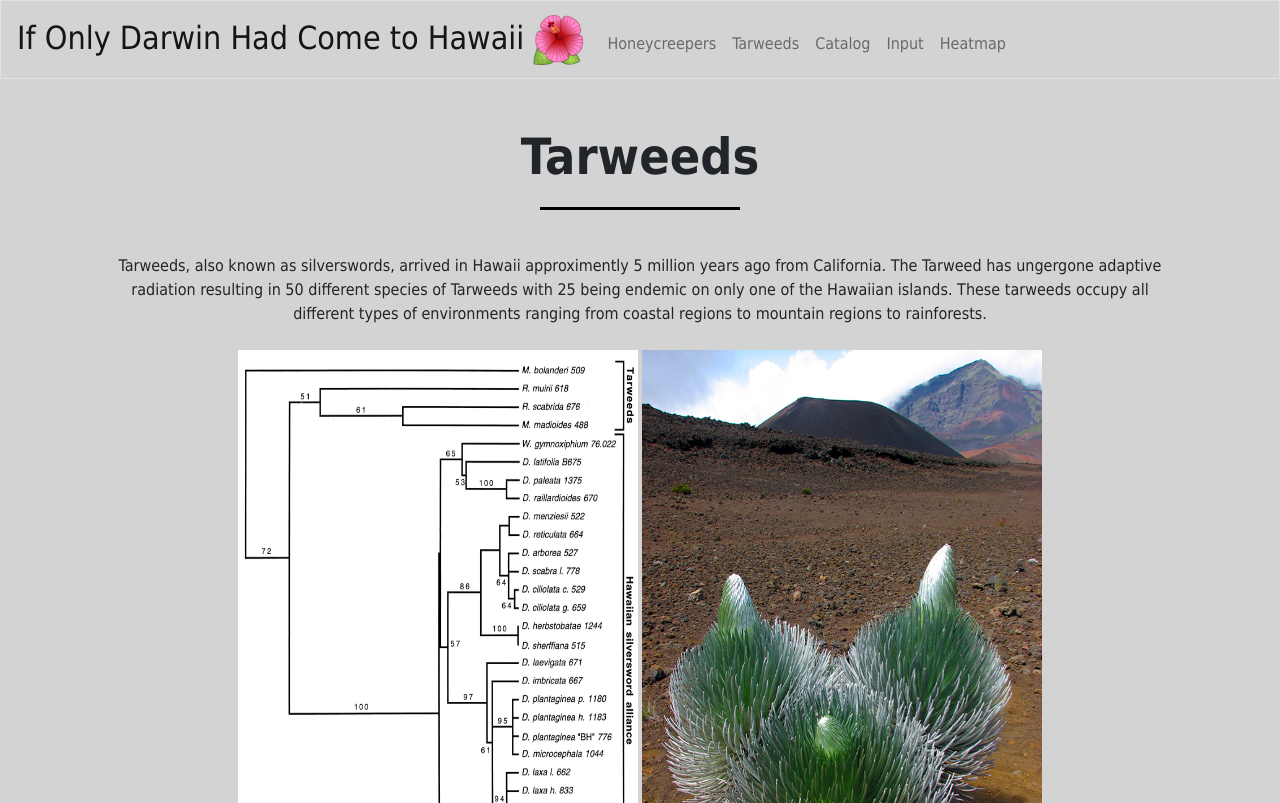
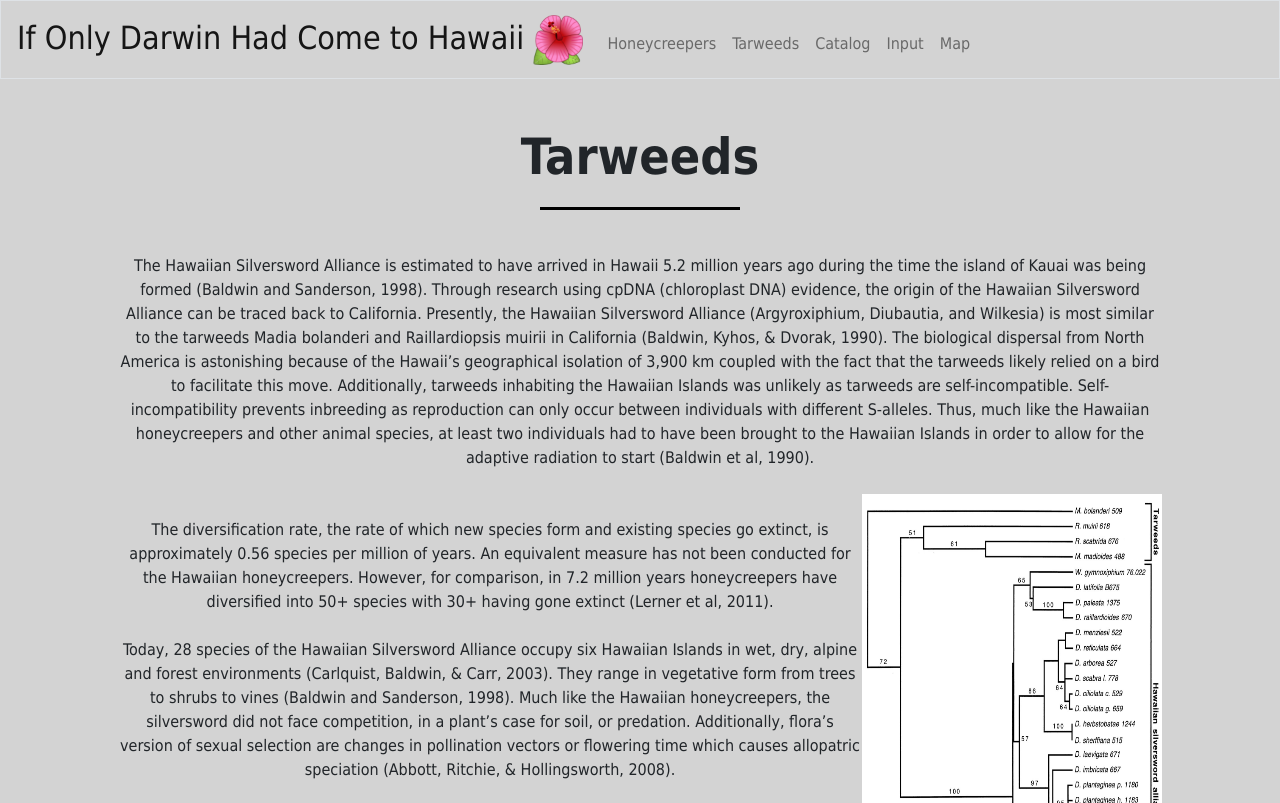
Before and after one commit to natalieuhr/finalProject, a Flask app: page /tarweeds in a window 1280 px wide. Shown: the top 803 px of the page. Run offline with Flask 2, Linux system fonts and the light colour scheme; some libraries are stand-ins or nearby versions.

Commit message:
first commit

```diff
--- a/application.py
+++ b/application.py
@@ -44,10 +44,12 @@ def userinput():
         birds = db.execute("SELECT species FROM catalog")
         return render_template("input.html", birds=birds)
     else:
-        # check to make sure input is valid!
+        # store input and check to make sure input is valid
         name = request.form.get("bird")
         lat = request.form.get("latitude")
         lon = request.form.get("longitude")
+        if not name or not lat or not lon:
+                return redirect("/")
         # insert information into markers database
         db.execute("INSERT INTO markers (name, latitude, longitude) VALUES (:name, :lat, :lon)", name=name, lat=lat, lon=lon)
         return redirect("/heatmap")
--- a/templates/heatmap.html
+++ b/templates/heatmap.html
@@ -35,7 +35,7 @@
                         <li class="nav-item"><a class="nav-link" href="/tarweeds">Tarweeds</a></li>
                         <li class="nav-item"><a class="nav-link" href="/catalog">Catalog</a></li>
                         <li class="nav-item"><a class="nav-link" href="/input">Input</a></li>
-                        <li class="nav-item"><a class="nav-link" href="/heatmap">Heatmap</a></li>
+                        <li class="nav-item"><a class="nav-link" href="/heatmap">Map</a></li>
                     </ul>
             </div>
         </nav>
@@ -52,8 +52,8 @@
     function initMap() {
       var map = new google.maps.Map(document.getElementById('map'), {
         //Make center of the map Cambridge, MA
-        center: {lat: 42.365250, lng:-71.105011},
-        zoom: 12
+        center: {lat: 20.798363, lng:-156.331924},
+        zoom: 7.5
       });
 
 
--- a/templates/layout.html
+++ b/templates/layout.html
@@ -36,7 +36,7 @@
                         <li class="nav-item"><a class="nav-link" href="/tarweeds">Tarweeds</a></li>
                         <li class="nav-item"><a class="nav-link" href="/catalog">Catalog</a></li>
                         <li class="nav-item"><a class="nav-link" href="/input">Input</a></li>
-                        <li class="nav-item"><a class="nav-link" href="/heatmap">Heatmap</a></li>
+                        <li class="nav-item"><a class="nav-link" href="/heatmap">Map</a></li>
                     </ul>
             </div>
         </nav>
--- a/templates/tarweeds.html
+++ b/templates/tarweeds.html
@@ -8,9 +8,17 @@
     <h1>Tarweeds</h1>
     <div class="about-border"></div>
     <br>
-    Tarweeds, also known as silverswords, arrived in Hawaii approximently 5 million years ago from California. The Tarweed has ungergone adaptive radiation resulting in 50 different species of Tarweeds with 25 being endemic on only one of the Hawaiian islands. These tarweeds occupy all different types of environments ranging from coastal regions to mountain regions to rainforests.
+    The Hawaiian Silversword Alliance is estimated to have arrived in Hawaii 5.2 million years ago during the time the island of Kauai was being formed (Baldwin and Sanderson, 1998). Through research using cpDNA (chloroplast DNA) evidence, the origin of the Hawaiian Silversword Alliance can be traced back to California.  Presently, the Hawaiian Silversword Alliance (Argyroxiphium, Diubautia, and Wilkesia) is most similar to the tarweeds Madia bolanderi and Raillardiopsis muirii in California (Baldwin, Kyhos, & Dvorak, 1990). The biological dispersal from North America is astonishing because of the Hawaii’s geographical isolation of 3,900 km coupled with the fact that the tarweeds likely relied on a bird to facilitate this move. Additionally, tarweeds inhabiting the Hawaiian Islands was unlikely as tarweeds are self-incompatible. Self-incompatibility prevents inbreeding as reproduction can only occur between individuals with different S-alleles. Thus, much like the Hawaiian honeycreepers and other animal species, at least two individuals had to have been brought to the Hawaiian Islands in order to allow for the adaptive radiation to start (Baldwin et al, 1990).  <br><br>
+    <img src= "/static/pictures/tarweeds.jpg " align="right" alt= "Tarweed phylogeny" height="500" width="300">
+    <br>
+    The diversification rate, the rate of which new species form and existing species go extinct, is approximately 0.56 species per million of years. An equivalent measure has not been conducted for the Hawaiian honeycreepers. However, for comparison, in 7.2 million years honeycreepers have diversified into 50+ species with 30+ having gone extinct (Lerner et al, 2011).
     <br><br>
-    <img src= "/static/pictures/tarweeds.jpg " alt= "Tarweed phylogeny" height="600" width="400">
-    <img src= "/static/pictures/silwersword.png " alt= "Silwer swords" height="600" width="400">
+    Today, 28 species of the Hawaiian Silversword Alliance occupy six Hawaiian Islands in wet, dry, alpine and forest environments (Carlquist, Baldwin, & Carr, 2003).  They range in vegetative form from trees to shrubs to vines (Baldwin and Sanderson, 1998).  Much like the Hawaiian honeycreepers, the silversword did not face competition, in a plant’s case for soil, or predation. Additionally, flora’s version of sexual selection are changes in pollination vectors or flowering time which causes allopatric speciation (Abbott, Ritchie, & Hollingsworth, 2008).
+    <br><br>
+    <img src= "/static/pictures/silverswords.jpg " align="left" alt= "Silwer swords" height="250" width="350">
+    Like honeycreepers, diversity is highest on the oldest islands and generally decreases as each island’s age decreases, with Oahu and the Big Island of Hawaii as anomalies possibly due to humans. Unlike the honeycreepers, only one species of the Hawaiian Silversword Alliance has gone extinct, however, some others are endangered.
+    <br><br>
+
+
     <footer> Sources: http://www.pnas.org/content/95/16/9402, https://casc.usgs.gov/content/native-hawaiian-silverswords-threatened-shifting-climate-patterns, https://www.nap.edu/read/10865/chapter/8</footer>
 {% endblock %}
```
Also changed, not shown: templates/honeycreepers.html (+10 -2 lines), bird.db, static/pictures/silwersword.png (deleted), static/styles.css (line endings or trailing spaces).
